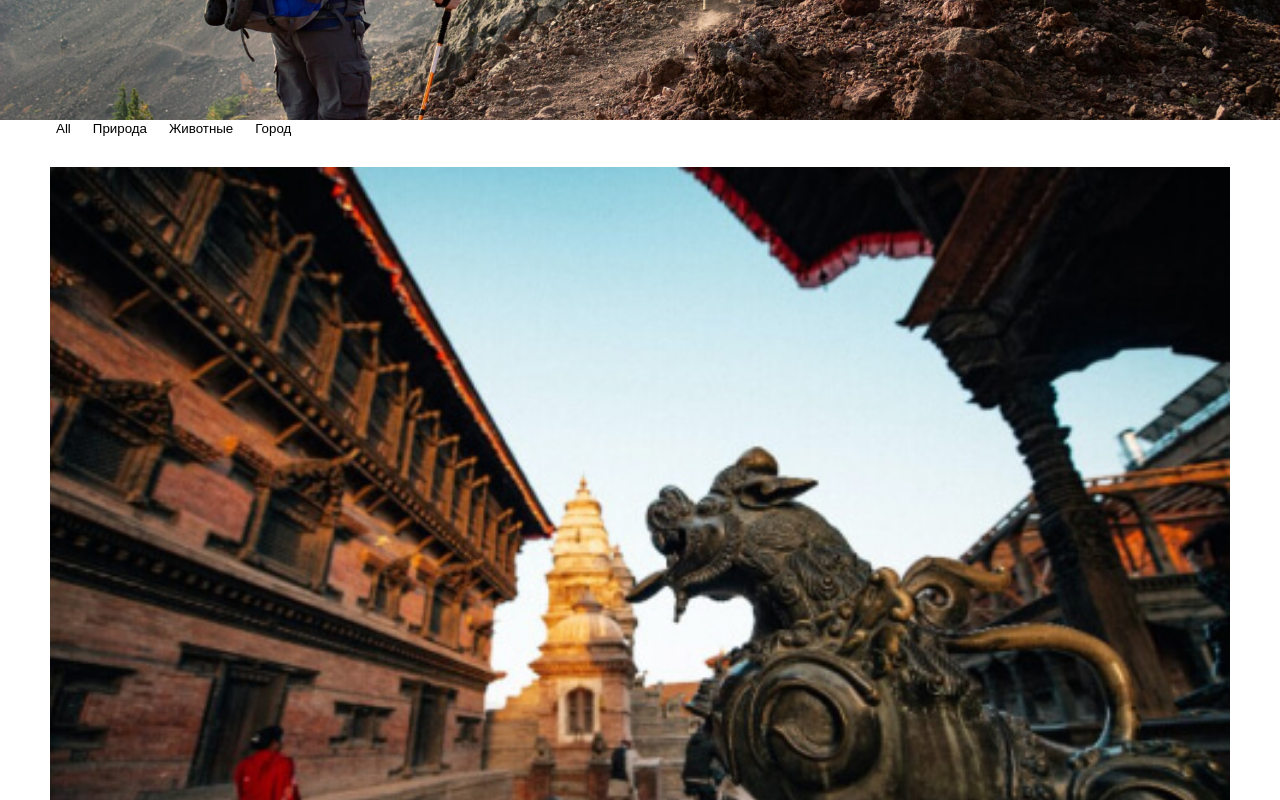
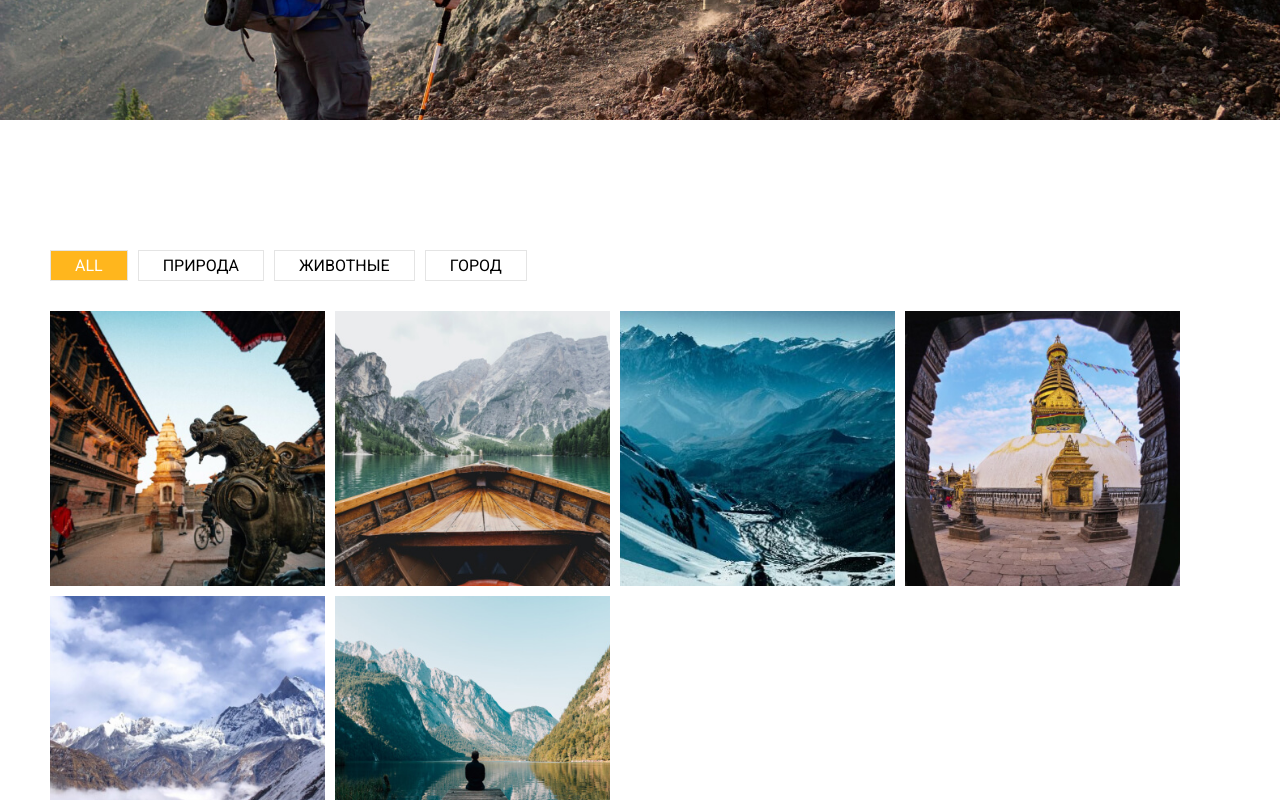
Before and after one commit to alsubogdanov/projectTravelInClass, a React (Create React App) app: page /gallery in a window 1280 px wide. Shown: the part 360-1160 px from the top of the page. Built offline with nearby package versions, Linux system fonts and the light colour scheme.

Commit message:
style for gallery

```diff
--- a/src/style/main.scss
+++ b/src/style/main.scss
@@ -228,7 +228,6 @@ article {
   }
 
   .article__content {
-
     h2,
     h3 {
       font-family: Montserrat, sans-serif;
@@ -250,8 +249,6 @@ article {
 
 .article__cards {
   background-color: #e4e4e4;
-
-
 }
 
 .card__img {
@@ -289,7 +286,6 @@ article {
 }
 
 .second__posts-wrap {
-
   .left,
   .right {
     width: calc(100% / 2 - 20px);
@@ -383,8 +379,6 @@ article {
         color: $light;
       }
     }
-
-
   }
 }
 
@@ -407,8 +401,6 @@ article {
     height: 100%;
     width: 100%;
   }
-
-
 }
 
 .video-card {
@@ -426,3 +418,32 @@ article {
     transform: scale(1.06);
   }
 }
+.gallery {
+  padding-top: 13rem;
+  padding-bottom: 13rem;
+  .cat_btn {
+    text-transform: uppercase;
+    font-size: 1.6rem;
+    font-family: "Roboto", sans-serif;
+    padding: 5px 24px;
+    border: 1px solid #e4e4e4;
+    cursor: pointer;
+    transition: all 0.3s;
+    &:hover {
+      color: $accent-color;
+      transition: all 0.3s;
+    }
+    &.active {
+      color: $light;
+      background-color: $accent-color;
+    }
+  }
+  .gallery__imgs {
+    img {
+      width: calc(100% / 4 - 20px);
+      aspect-ratio: 1 / 1;
+      object-fit: cover;
+      object-position: center;
+    }
+  }
+}
```
Lines whose indentation alone changed are shown as unchanged.
